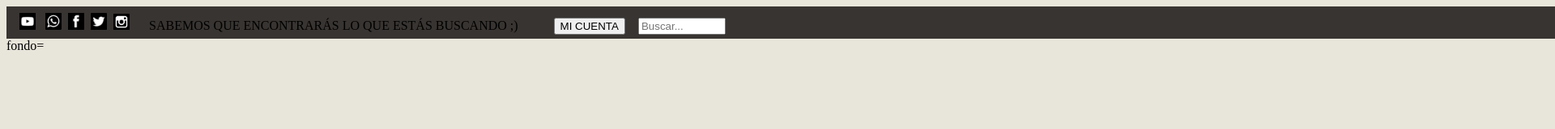
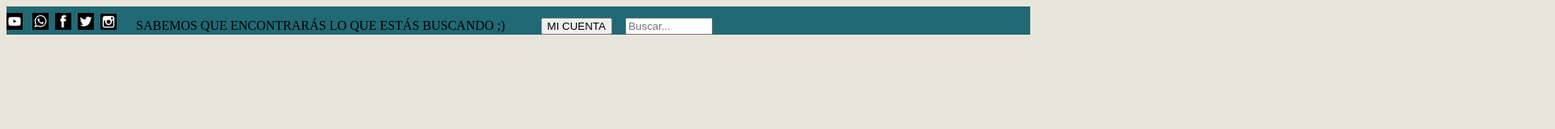
Before and after one commit to JeanJaramillo/ElectroHogar.github.io, a plain HTML site: page index.html in a window 1280 px wide. Shown: the top 160 px of the page at 81% size, 1920 px wide, since content can reach past the window. Drawn offline with Linux system fonts and the light colour scheme.

Commit message:
colores prueba 1

```diff
--- a/index.html
+++ b/index.html
@@ -9,9 +9,7 @@
 <body style="background-color: #e8e5da;">
 <header>
     <form>
-    <div class="dtop1" style="width: 2000px; height: 40px; background-color: #383431;">
-
-        &nbsp;&nbsp;&nbsp;
+    <div class="dtop1" style="background-color:#216974;">
         <img src="IMG/yt.JPG" alt="Youtube" width="20px" style="margin-top: 7.5px;" > &nbsp;
         <img src="IMG/waza.JPG" alt="whats App" width="20px">&nbsp;
         <img src="IMG/fb.JPG" alt="FaceBook" width="20px">&nbsp;
@@ -29,8 +27,6 @@
 </header>
 
 
-fondo=
-
 
 </body>
 </html>
```
